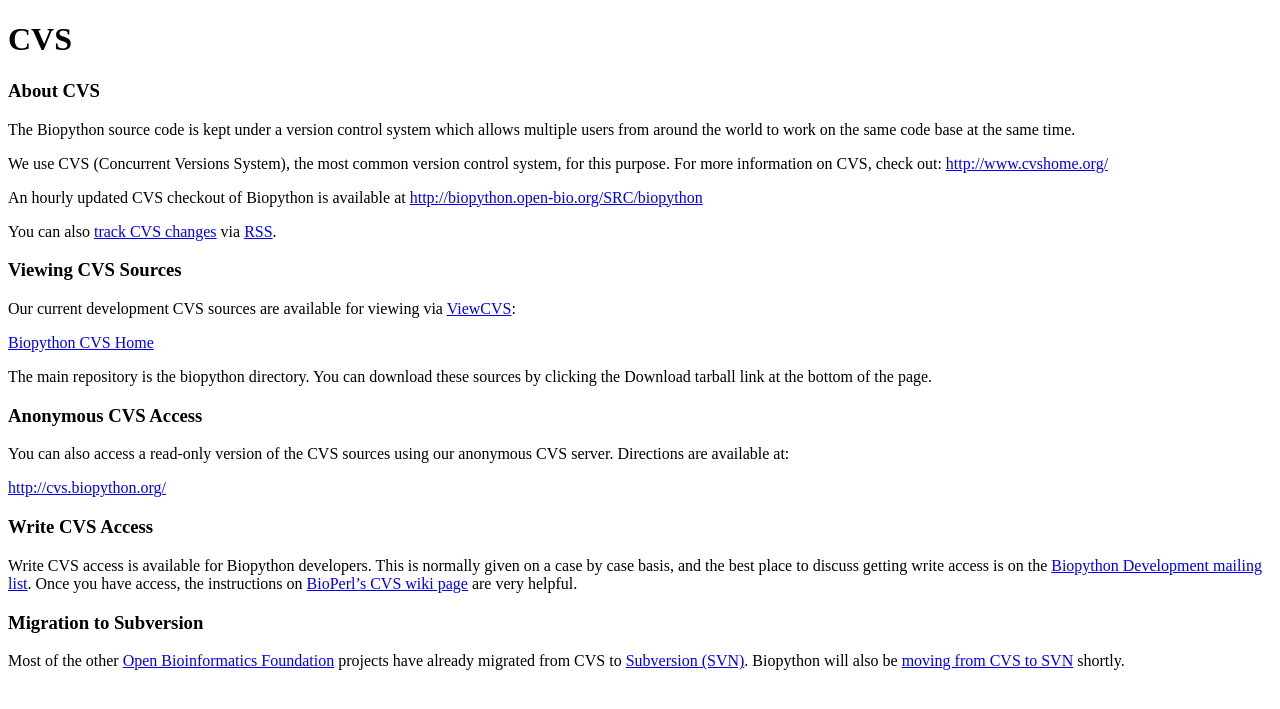
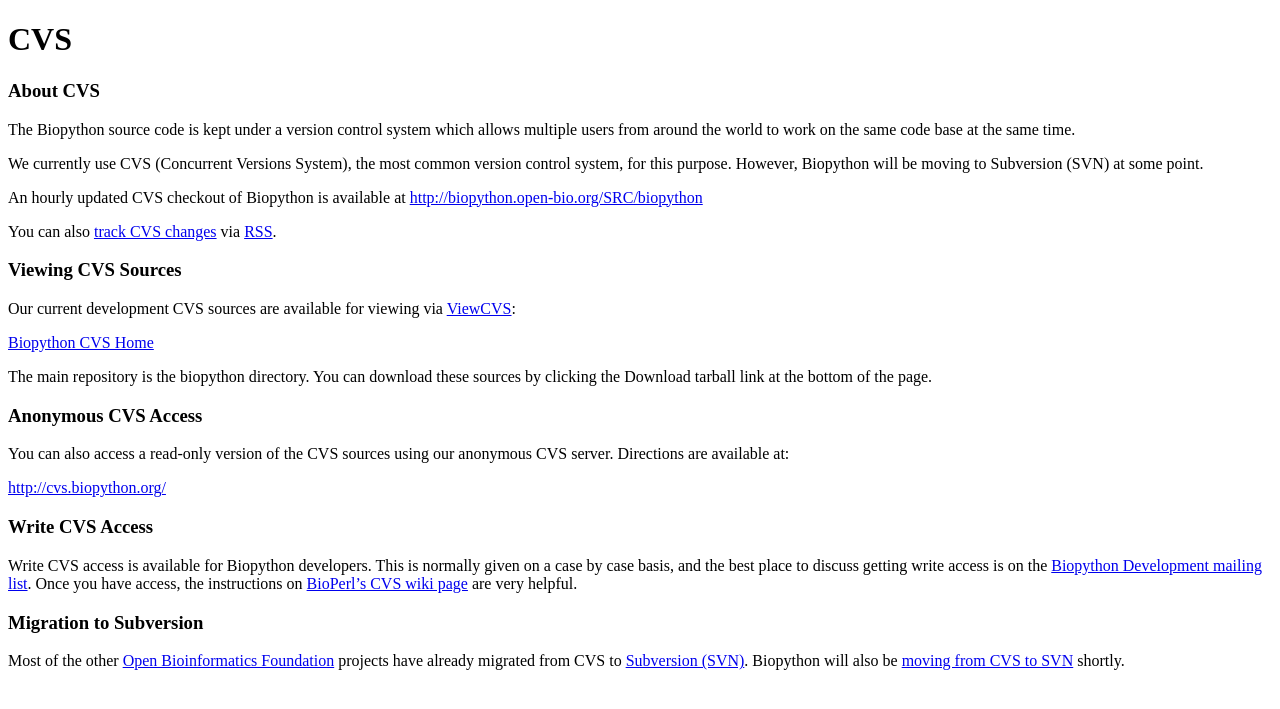
Before and after one commit to biopython/biopython.github.io, a Jekyll site: the page built from wiki/CVS.md, in a window 1280 px wide. Shown: the top 709 px of the page. Built offline with Jekyll 4.4.1, drawn with Linux system fonts in a browser that asks for light colours.

Commit message:
/* About CVS */ Mention SVN

```diff
--- a/wiki/CVS.md
+++ b/wiki/CVS.md
@@ -10,9 +10,9 @@ The Biopython source code is kept under a version control system which
 allows multiple users from around the world to work on the same code
 base at the same time.
 
-We use CVS (Concurrent Versions System), the most common version control
-system, for this purpose. For more information on CVS, check out:
-[<http://www.cvshome.org/>](http://www.cvshome.org/)
+We currently use CVS (Concurrent Versions System), the most common
+version control system, for this purpose. However, Biopython will be
+moving to Subversion (SVN) at some point.
 
 An hourly updated CVS checkout of Biopython is available at
 <http://biopython.open-bio.org/SRC/biopython>
```
Also changed, not shown: 1 other file.
